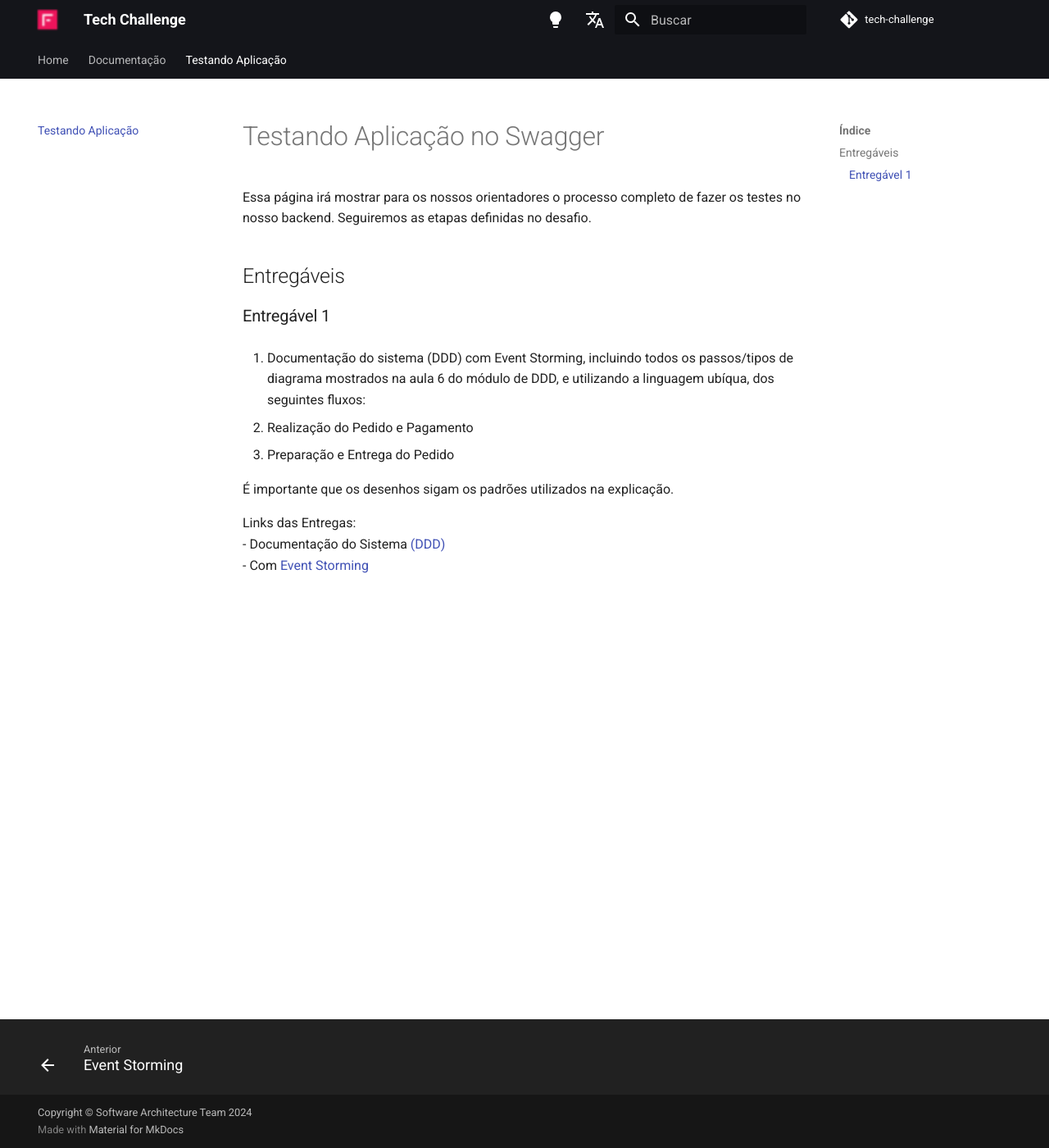
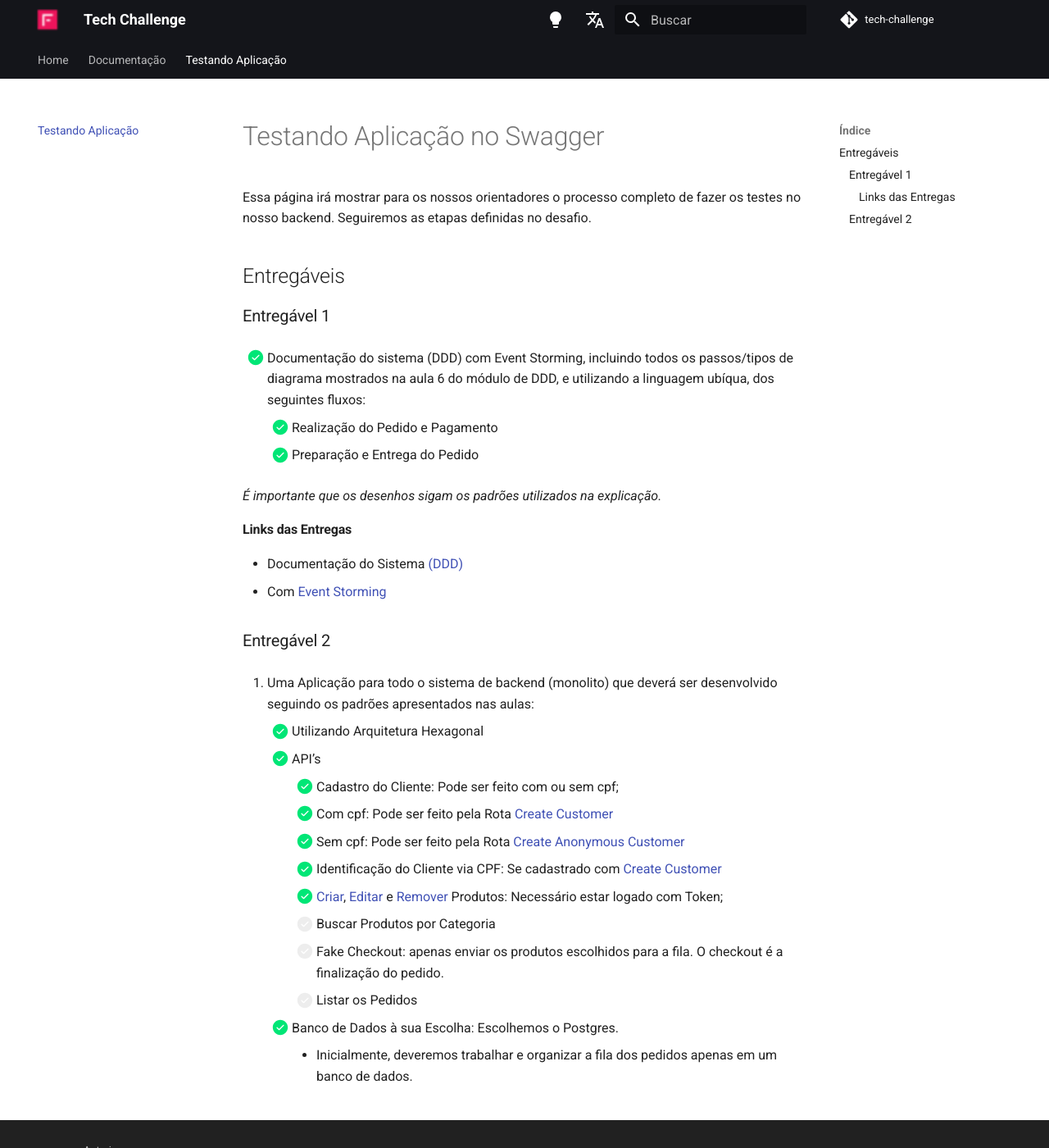
Before and after one commit to software-architecture-fiap/tech-challenge, an MkDocs documentation site: the page built from docs/testando.md, in a window 1280 px wide and 1400 px high. Shown: the whole window at 82% size. Built offline with MkDocs 1.6.1 and Material for MkDocs 9.7.7, drawn with Linux system fonts in a browser that asks for light colours; comment, search, counter and statistics services are not loaded.

Commit message:
docs: Entregável 2

```diff
--- a/docs/testando.md
+++ b/docs/testando.md
@@ -7,14 +7,33 @@ as etapas definidas no desafio.
 
 ### Entregável 1
 
-1. Documentação do sistema (DDD) com Event Storming, incluindo todos os passos/tipos de diagrama mostrados na aula 6 do
+1. [X] Documentação do sistema (DDD) com Event Storming, incluindo todos os passos/tipos de diagrama mostrados na aula 6 do
 módulo de DDD, e utilizando a linguagem ubíqua, dos seguintes fluxos:
 
-- Realização do Pedido e Pagamento
-- Preparação e Entrega do Pedido
+    1. [X] Realização do Pedido e Pagamento
+    2. [X] Preparação e Entrega do Pedido
 
-É importante que os desenhos sigam os padrões utilizados na explicação.
+_É importante que os desenhos sigam os padrões utilizados na explicação._
 
-Links das Entregas:
+#### Links das Entregas
+
 - Documentação do Sistema [(DDD)](https://software-architecture-fiap.github.io/tech-challenge/ddd/)
 - Com [Event Storming](https://software-architecture-fiap.github.io/tech-challenge/event-storming/)
+
+### Entregável 2
+
+2. Uma Aplicação para todo o sistema de backend (monolito) que deverá ser desenvolvido seguindo os padrões apresentados
+nas aulas:
+
+    1. [X] Utilizando Arquitetura Hexagonal
+    2. [X] API’s
+        - [X] Cadastro do Cliente: Pode ser feito com ou sem cpf;
+        - [X] Com cpf: Pode ser feito pela Rota [Create Customer](http://localhost:2000/docs#/customers/create_customer_customers_admin_post)
+        - [X] Sem cpf: Pode ser feito pela Rota [Create Anonymous Customer](http://localhost:2000/docs#/customers/create_anonymous_customer_customers_anonymous_post)
+        - [X] Identificação do Cliente via CPF: Se cadastrado com [Create Customer](http://localhost:2000/docs#/customers/create_customer_customers_admin_post)
+        - [X] [Criar](http://localhost:2000/docs#/products/create_product_products__post), [Editar](http://localhost:2000/docs#/products/update_product_products__product_id__put) e [Remover](http://localhost:2000/docs#/products/delete_product_products__product_id__delete) Produtos: Necessário estar logado com Token;
+        - [ ] Buscar Produtos por Categoria
+        - [ ] Fake Checkout: apenas enviar os produtos escolhidos para a fila. O checkout é a finalização do pedido.
+        - [ ] Listar os Pedidos
+    3. [X] Banco de Dados à sua Escolha: Escolhemos o Postgres.
+        - Inicialmente, deveremos trabalhar e organizar a fila dos pedidos apenas em um banco de dados.
```
